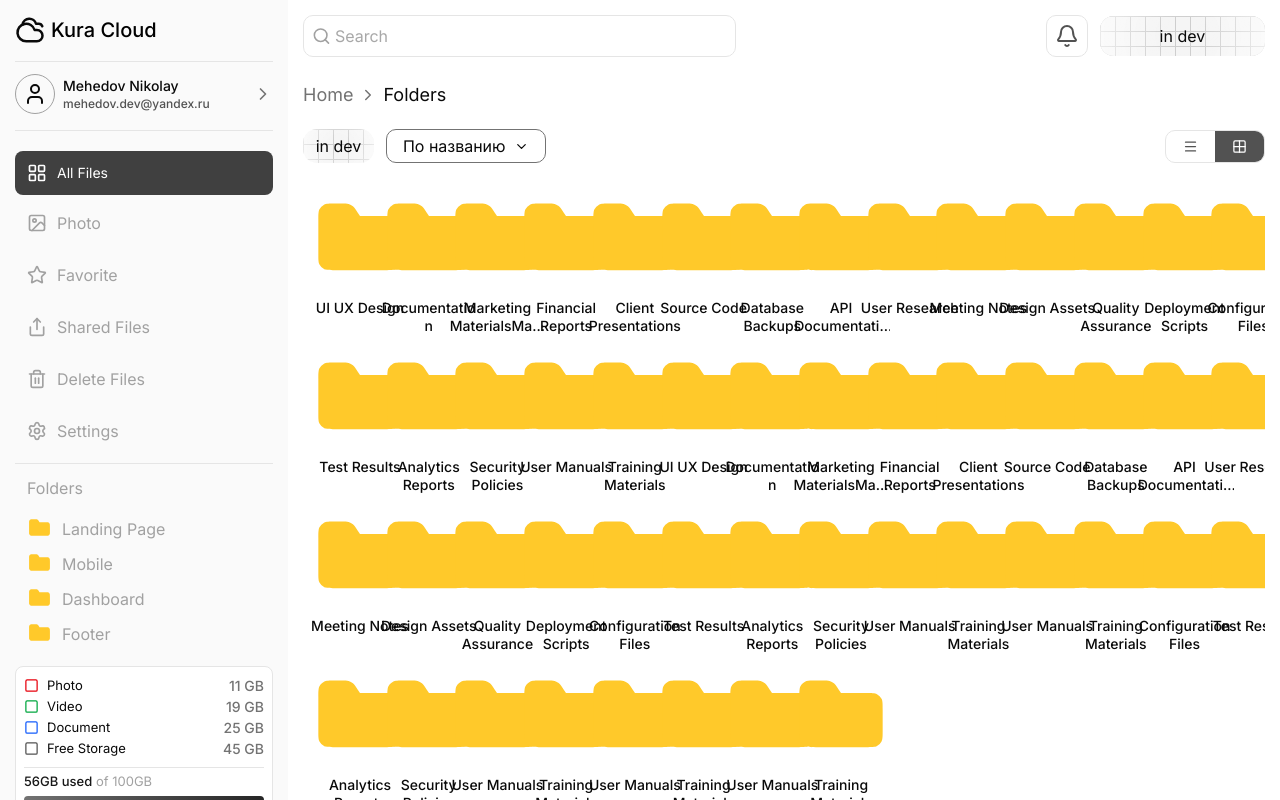
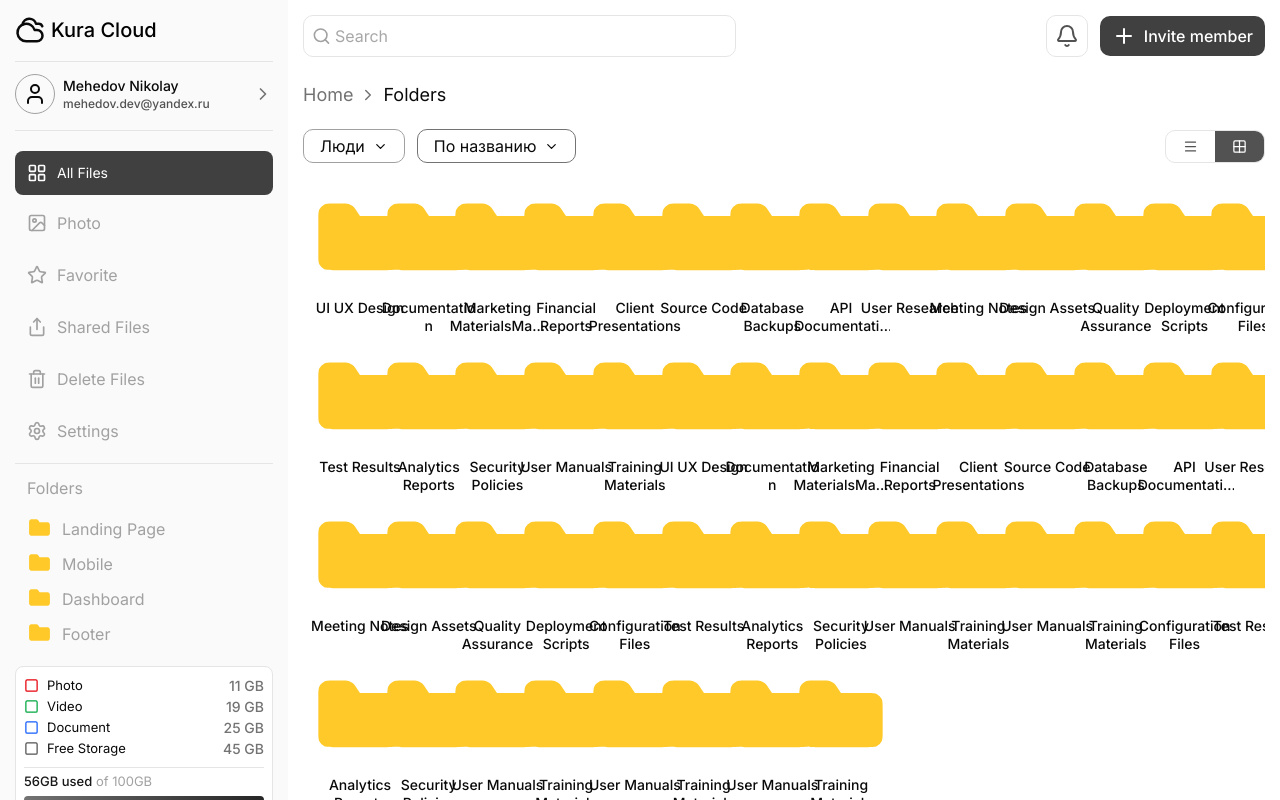
Before and after one commit to Mehedov/kura-cloud, a Next.js app: page /folders in a window 1280 px wide. Built offline with nearby package versions, Linux system fonts and the light colour scheme.

Commit message:
style(ui): remove InDev wrappers and adjust button styling

```diff
--- a/src/components/containers/FolderOneTemplate.tsx
+++ b/src/components/containers/FolderOneTemplate.tsx
@@ -196,10 +196,10 @@ export function FolderOneTemplate({
 				<Breadcrumbs routes={breadcrumbsRoutes} />
 			</div>
 			<div className='flex justify-between items-center mb-2'>
-				<div className='flex gap-3 items-baseline'>
+				<div className='flex gap-2 items-center'>
 					<Popover>
 						<PopoverTrigger>
-							<button className='flex items-center gap-2 border border-neutral-500 rounded-lg px-4 py-1 cursor-pointer hover:bg-neutral-100 duration-100 font-normal'>
+							<button className='w-40 flex items-center gap-2 border border-neutral-500 rounded-lg px-4 py-1 cursor-pointer hover:bg-neutral-100 duration-100 font-normal'>
 								По названию <ChevronDown size={15} />
 							</button>
 						</PopoverTrigger>
@@ -222,11 +222,9 @@ export function FolderOneTemplate({
 					</Popover>
 					<Popover>
 						<PopoverTrigger>
-							<InDev>
-								<button className='flex items-center gap-2 border border-neutral-500 rounded-lg px-4 py-1 cursor-pointer hover:bg-neutral-100 duration-100 font-normal'>
-									Люди <ChevronDown size={15} />
-								</button>
-							</InDev>
+							<button className='flex items-center gap-2 border border-neutral-500 rounded-lg px-4 py-1 cursor-pointer hover:bg-neutral-100 duration-100 font-normal'>
+								Люди <ChevronDown size={15} />
+							</button>
 						</PopoverTrigger>
 						<PopoverContent className='w-60 '>
 							<div className='grid gap-4'>
--- a/src/components/containers/FoldersTemplate.tsx
+++ b/src/components/containers/FoldersTemplate.tsx
@@ -80,11 +80,9 @@ export function FoldersTemplate({
 			</div>
 			<div className='flex items-center justify-between mb-3'>
 				<div className='flex items-center gap-3'>
-					<InDev>
-						<button className='flex items-center gap-2 border border-neutral-400 rounded-lg px-4 py-1 cursor-pointer hover:bg-neutral-100 duration-100'>
-							Люди <ChevronDown size={15} />
-						</button>
-					</InDev>
+					<button className='flex items-center gap-2 border border-neutral-400 rounded-lg px-4 py-1 cursor-pointer hover:bg-neutral-100 duration-100'>
+						Люди <ChevronDown size={15} />
+					</button>
 
 					<Popover>
 						<PopoverTrigger>
--- a/src/components/elements/header/Header.tsx
+++ b/src/components/elements/header/Header.tsx
@@ -17,11 +17,9 @@ export function Header() {
 					<button className='p-2 border border-neutral-200 rounded-lg'>
 						<Bell className='text-neutral-600' />
 					</button>
-					<InDev>
 						<button className='flex items-center gap-2 bg-neutral-700 text-white font-medium px-3 py-2 rounded-lg'>
 							<Plus /> Invite member
 						</button>
-					</InDev>
 				</div>
 			</div>
 		</header>
```
